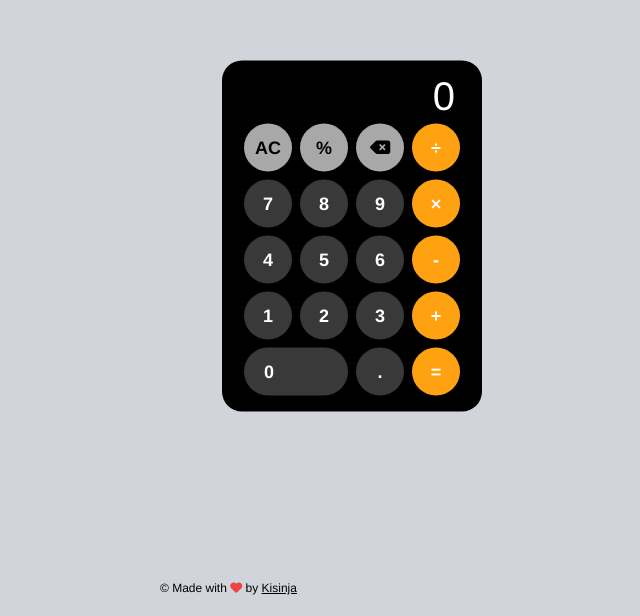
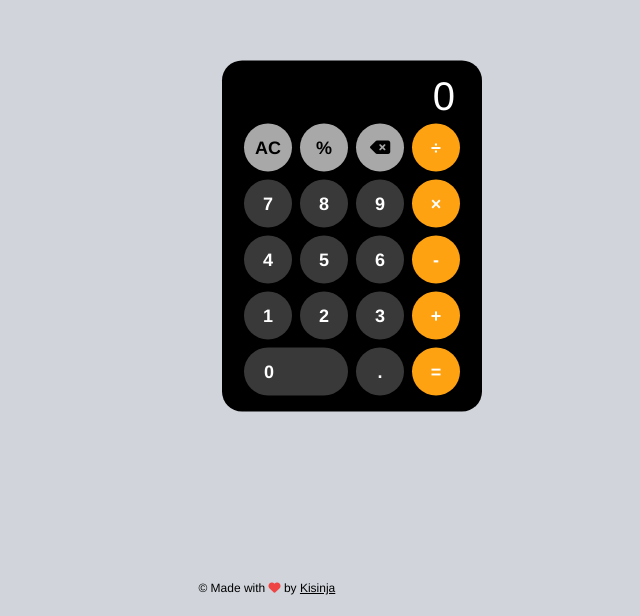
Before and after one commit to kisinja/iPhone-calculator, a website: page src/index.html in a window 1280 px wide. Shown: the part 184-800 px from the top of the page, without its empty margins (288-928 px from the left). Drawn offline with Linux system fonts and the light colour scheme.

Commit message:
Changes to be committed: 	modified:   src/index.html

```diff
--- a/src/index.html
+++ b/src/index.html
@@ -72,7 +72,7 @@
             </div>
         </div>
 
-        <div class="text-center absolute bottom-5 left-[35%]">
+        <div class="text-center absolute bottom-5 left-[38%]">
             <p class="text-xs mt-4 text-black">&copy; Made with <i class="fa-solid fa-heart text-red-500"></i> by
                 <a href="https:/www.instagram.com/kis__inja" class="underline cursor-pointer"
                     title="go to my instagram">Kisinja</a>
```
